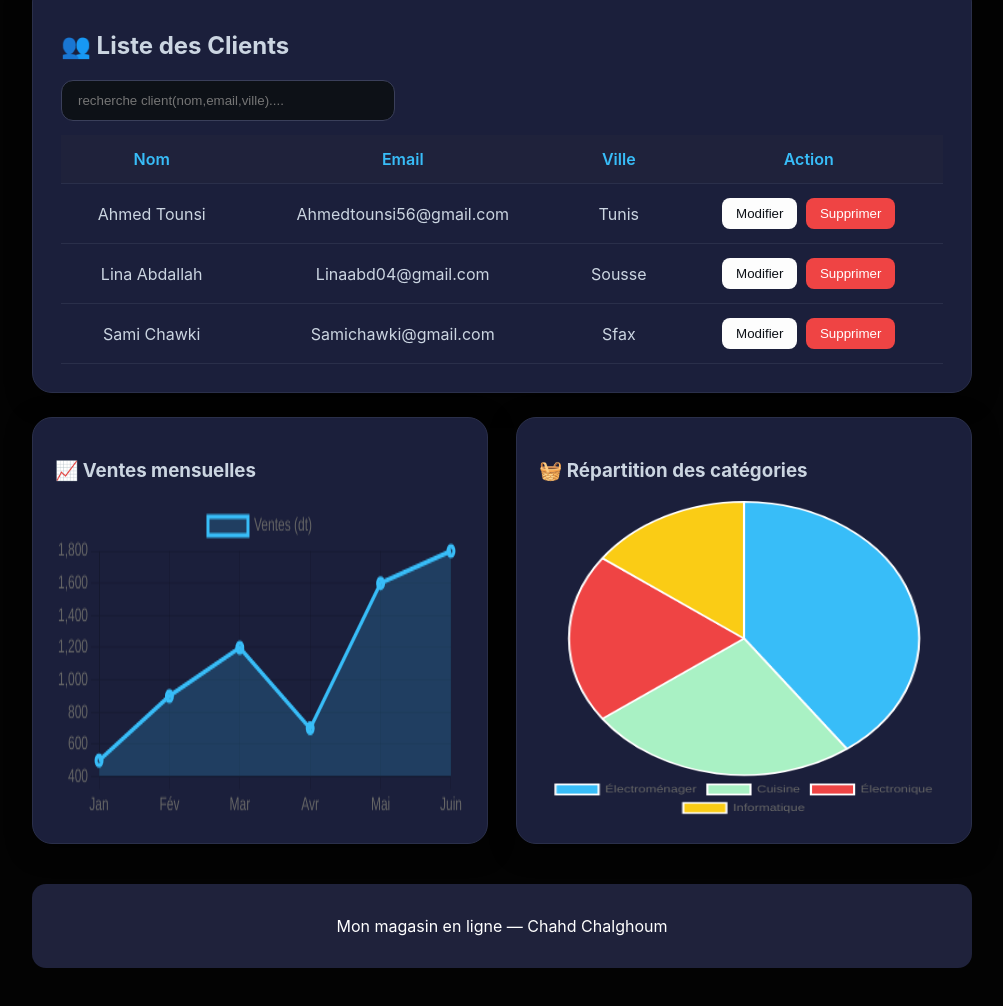
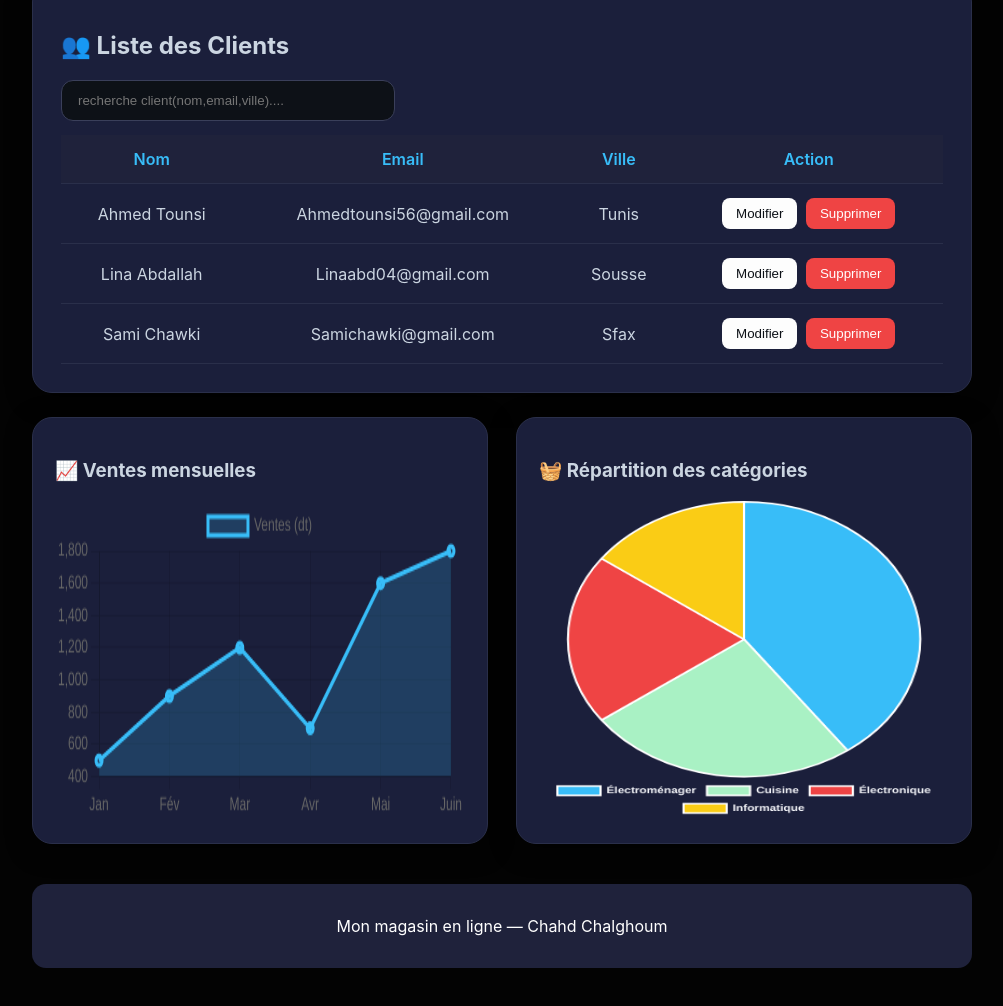
Before and after one commit to chahdchalghoum/chahd_chalghoum_Dashboard-magasin_enligne, a plain HTML site: page index.html in a window 1280 px wide. Shown: the part 1296-2302 px from the top of the page, without its empty margins (268-1271 px from the left). Drawn offline with nearby package versions, Linux system fonts and the light colour scheme.

Commit message:
Huitième commit du projet web

```diff
--- a/script.js
+++ b/script.js
@@ -36,6 +36,7 @@ function afficherProduits() {
         <button class="delete-btn">Supprimer</button>
       </td>
     `;
+    //---Modifier les infos dans le tableau des produits
     const editBtn = tr.querySelector(".edit-btn");
     let isEditing = false;
 
@@ -51,7 +52,7 @@ function afficherProduits() {
       } else {
         produits[i].nom = tds[0].textContent;
         produits[i].prix = parseFloat(tds[1].textContent);
-        produits[i].stock = parseInt(tds[2].textContent);
+        produits[i].stoczsk = parseInt(tds[2].textContent);
         tds[0].contentEditable = false;
         tds[1].contentEditable = false;
         tds[2].contentEditable = false;
@@ -86,6 +87,7 @@ function afficherClients() {
         <button class="delete-btn">Supprimer</button>
       </td>
     `;
+    //---modifier les infos dans le tableau des clients---
     const editBtn = tr.querySelector(".edit-btn");
     let isEditing = false;
 
@@ -146,7 +148,7 @@ document.getElementById("ajoutclient").addEventListener("submit", e => {
   e.target.reset();
 });
 
-// ===== Recherche Produits =====
+// ===== Recherche d'un Produit =====
 document.getElementById("rechercheproduit").addEventListener("input", e => {
   const search = e.target.value.toLowerCase();
   tableP.querySelectorAll("tr").forEach(tr => {
@@ -157,7 +159,7 @@ document.getElementById("rechercheproduit").addEventListener("input", e => {
   });
 });
 
-// ===== Recherche Clients =====
+// ===== Recherche d'un Client =====
 document.getElementById("rechercheclients").addEventListener("input", e => {
   const search = e.target.value.toLowerCase();
   tableC.querySelectorAll("tr").forEach(tr => {
@@ -208,7 +210,20 @@ new Chart(categoryChartCtx, {
   },
   options: {
     responsive: true,
-    plugins: { legend: { position: "bottom" } }
+    plugins: {
+      legend: {
+         position: "bottom" ,
+         labels: {
+          color: "#f6f7fbff",
+          font: {
+            size: 11,
+            weight: "bold"
+          }
+        }
+        }
+      }
+
+
   }
 });
 
--- a/style.css
+++ b/style.css
@@ -41,7 +41,7 @@ body {
       transform: translateX(6px);
     }
 
-    /* ------- CONTENU ------- */
+    /* ------- LE CONTENU ------- */
     #menu {
       margin-left: 260px;
       padding: 40px;
@@ -200,7 +200,7 @@ body {
     }
 
     .edit-btn:hover {
-      background: #eab308;
+      background: #e7e3d7;
       color: #ffffff;
     }
 
@@ -225,6 +225,7 @@ body {
       height: 320px !important;
     }
 
+
     /* FOOTER */
     footer {
       background: #1f223b;
```
Also changed, not shown: index.html (+4 -3 lines).
